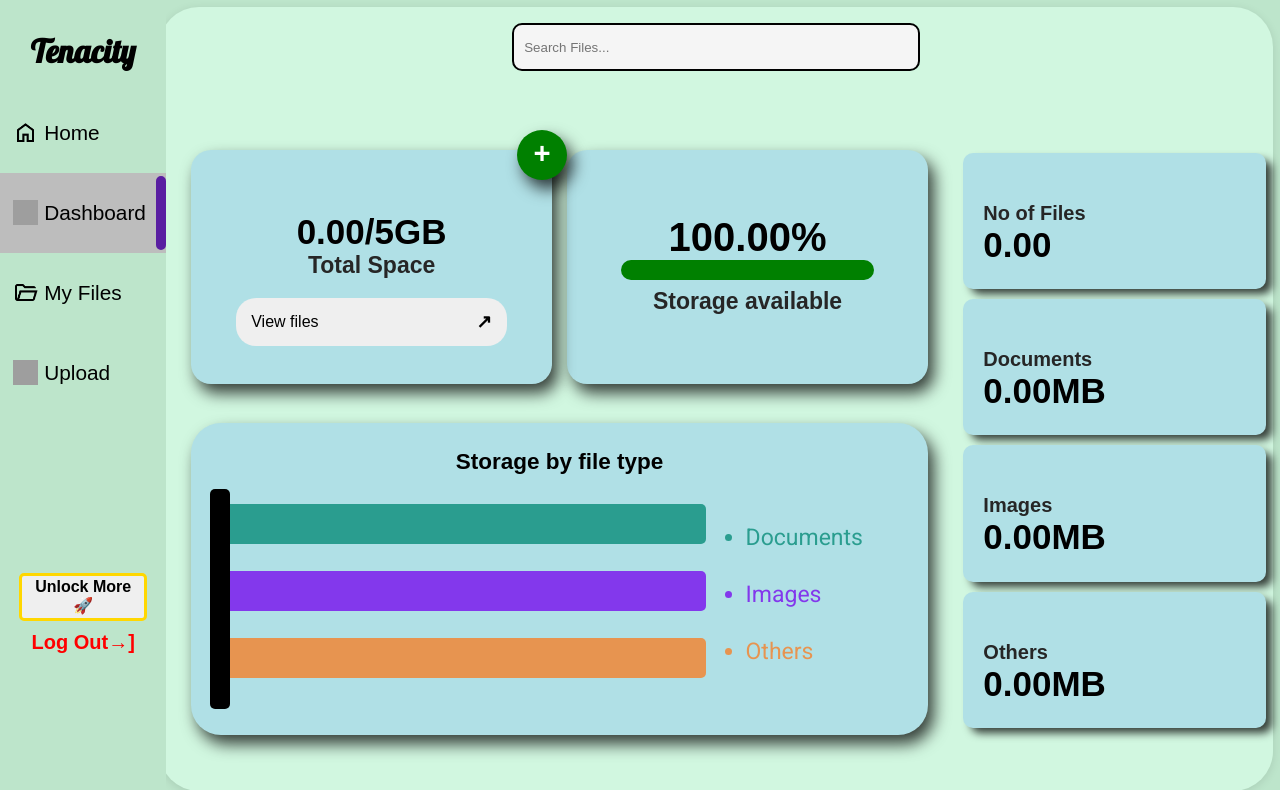
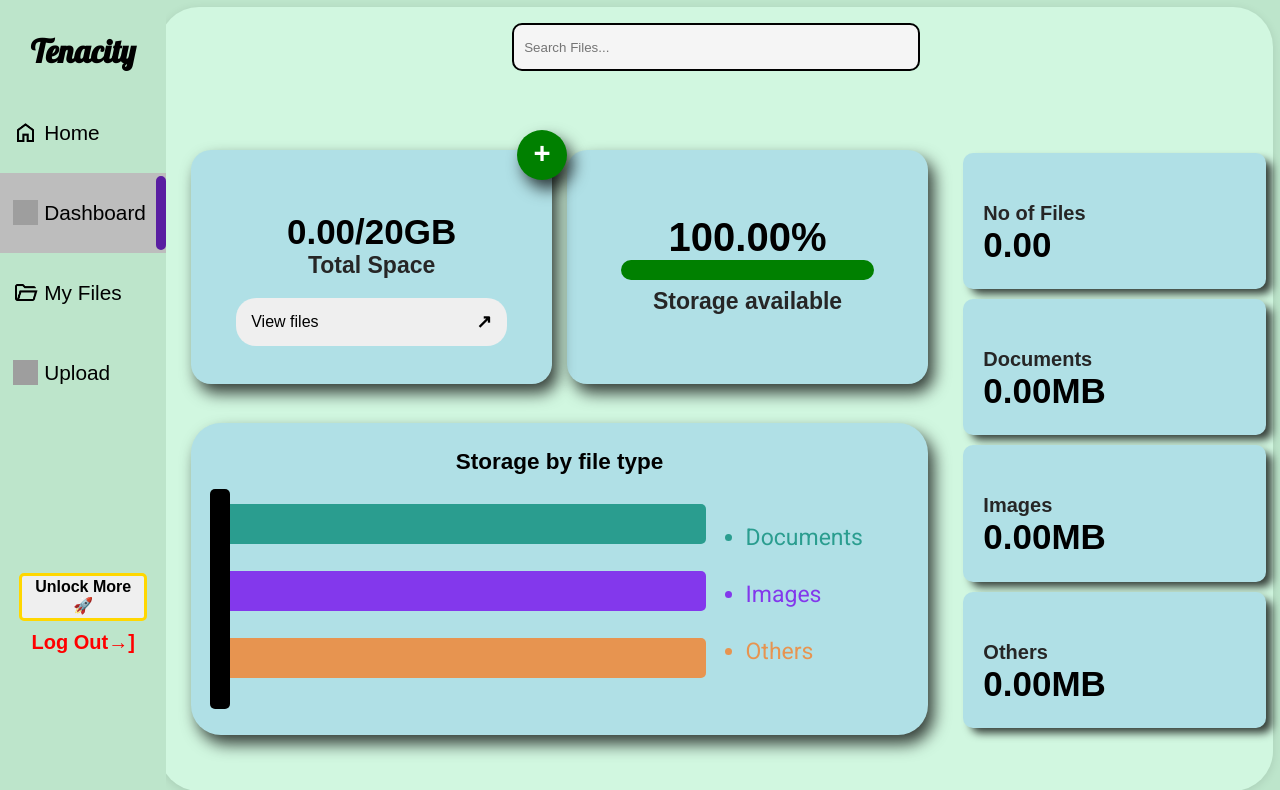
Before and after one commit to Odiedo123/Tenacity, a Flask app: page /dashboard in a window 1280 px wide. Shown: the top 790 px of the page. Run offline with Flask 3, Linux system fonts and the light colour scheme; the visitor is signed in with stand-in values (Sample User, id 1); data that the repository does not hold is empty; some web fonts are replaced; grey boxes are pictures that could not be loaded.

Commit message:
Adding a payments page and increasing the storage to 20gb

```diff
--- a/User Auth/app.py
+++ b/User Auth/app.py
@@ -123,6 +123,12 @@ def logout():
     session.clear()  # Clear the session on logout
     return redirect(url_for('login'))
 
+# -------- Payments Page ---------------------------------------------------------- #
+@app.route('/payments', methods=['GET', 'POST'])
+@login_required
+def payments():
+    return render_template('payments.html')
+
 # -------- Main Place ---------------------------------------------------------- #
 @app.route('/')
 def index():
@@ -153,7 +159,7 @@ def dashboard():
 
 # -------- Data Calculation ---------------------------------------------------------- #
 def calculate_storage_for_user(user_id):
-    total_storage = 5000 * 1024 * 1024  # 5GB in bytes
+    total_storage = 20000 * 1024 * 1024  # 5GB in bytes
     used_storage = 0
     file_counts = {
         "files": 0,
--- a/User Auth/static/javascript/files.js
+++ b/User Auth/static/javascript/files.js
@@ -110,7 +110,7 @@ async function fetchFiles() {
   }
 }
 
-// Function to download a file (UPDATED: safer method without iframe)
+// Function to download a file
 async function downloadFile(fileName) {
   try {
     showToast("Preparing download...", "info");
--- a/User Auth/static/javascript/upload.js
+++ b/User Auth/static/javascript/upload.js
@@ -22,7 +22,7 @@ const fileList = document.getElementById("file-list");
 const uploadButton = document.getElementById("upload-button");
 let files = []; // To store the files
 const fileHashes = new Set(); // To track unique file hashes
-const MAX_TOTAL_STORAGE = 5 * 1024 * 1024 * 1024; // 5GB total storage limit
+const MAX_TOTAL_STORAGE = 20 * 1024 * 1024 * 1024; // 20GB total storage limit
 let totalUploadedSize = 0; // Tracks total uploaded size
 
 // Prevent default drag behaviors
@@ -138,7 +138,7 @@ uploadButton.addEventListener("click", async () => {
   // Check if the projected total size exceeds the limit
   if (projectedTotalSize > MAX_TOTAL_STORAGE) {
     showToast("Uploading Files .....");
-    showToast(`Total storage will exceed 5GB! Upload not allowed.`, "error");
+    showToast(`Total storage will exceed 20GB! Upload not allowed.`, "error");
     return;
   }
 
--- a/User Auth/templates/dashboard.html
+++ b/User Auth/templates/dashboard.html
@@ -90,7 +90,7 @@
         <div id="left-panel" class="fade-in-2">
           <div id="top-left-panel">
             <div>
-              <h1><span id="total-storage">0</span>/5GB</h1>
+              <h1><span id="total-storage">0</span>/20GB</h1>
               <h2>Total Space</h2>
               <button onclick="window.location.href='/files'" id="arrow-button">
                 View files
--- a/User Auth/templates/payments.html
+++ b/User Auth/templates/payments.html
@@ -3,6 +3,10 @@
   <head>
     <meta charset="UTF-8" />
     <meta name="viewport" content="width=device-width, initial-scale=1.0" />
+    <link
+      rel="stylesheet"
+      href="{{ url_for('static', filename='css/payments.css') }}"
+    />
     <title>Tenacity | Upgrade Plan</title>
   </head>
   <body></body>
```
Also changed, not shown: User Auth/static/css/payments.css (added).
